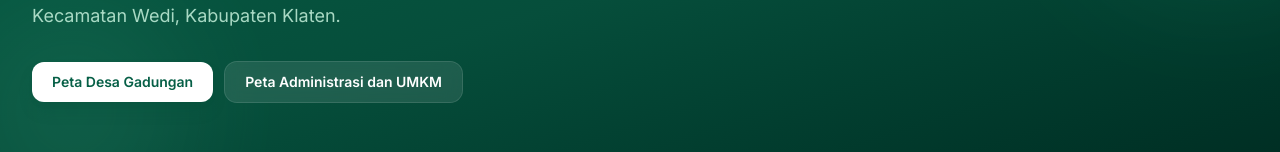
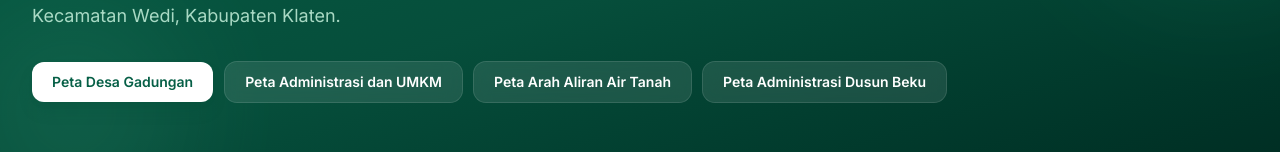
Before and after one commit to Gusti-Rama/desagadungan, a Next.js app: page /peta in a window 1280 px wide. Shown: the part 283-435 px from the top of the page. Built offline with nearby package versions, Linux system fonts and the light colour scheme.

Commit message:
penambahan peta

```diff
--- a/src/app/(site)/peta/page.tsx
+++ b/src/app/(site)/peta/page.tsx
@@ -6,6 +6,8 @@ import ScrollReveal from "@/components/ScrollReveal";
 const tabs = [
   { id: "desa", label: "Peta Desa Gadungan" },
   { id: "administrasiumkm", label: "Peta Administrasi dan UMKM" },
+  { id: "arahaliranairtanah", label: "Peta Arah Aliran Air Tanah" },
+  { id: "administrasidusunbeku", label: "Peta Administrasi Dusun Beku" },
 ] as const;
 
 type TabId = (typeof tabs)[number]["id"];
@@ -126,6 +128,56 @@ export default function PetaPage() {
               </div>
             </ScrollReveal>
           )}
+
+          {/* Peta Arah Aliran Air Tanah — PDF Embed */}
+          {activeTab === "arahaliranairtanah" && (
+            <ScrollReveal variant="fade" key="arahaliranairtanah">
+              <div className="overflow-hidden rounded-2xl bg-white shadow-lg ring-1 ring-gray-200/60">
+                <div className="border-b border-gray-100 bg-white px-6 py-4">
+                  <div className="flex items-center gap-3">
+                    <div className="flex h-10 w-10 items-center justify-center rounded-xl bg-blue-50 text-blue-600">
+                      <svg xmlns="http://www.w3.org/2000/svg" viewBox="0 0 24 24" fill="currentColor" className="h-5 w-5">
+                        <path fillRule="evenodd" d="M8.161 2.58a1.875 1.875 0 0 1 1.678 0l4.993 2.498c.106.052.23.052.336 0l3.869-1.935A1.875 1.875 0 0 1 21.75 4.82v12.485c0 .71-.401 1.36-1.037 1.677l-4.875 2.437a1.875 1.875 0 0 1-1.676 0l-4.994-2.497a.375.375 0 0 0-.336 0l-3.868 1.935A1.875 1.875 0 0 1 2.25 19.18V6.695c0-.71.401-1.36 1.036-1.677l4.875-2.437ZM9 6a.75.75 0 0 1 .75.75V15a.75.75 0 0 1-1.5 0V6.75A.75.75 0 0 1 9 6Zm6.75 3a.75.75 0 0 0-1.5 0v8.25a.75.75 0 0 0 1.5 0V9Z" clipRule="evenodd" />
+                      </svg>
+                    </div>
+                    <div>
+                      <h2 className="text-lg font-bold text-gray-900">Peta Arah Aliran Air Tanah</h2>
+                      <p className="text-sm text-gray-500">Peta arah aliran air tanah Desa Gadungan</p>
+                    </div>
+                  </div>
+                </div>
+                {/* PDF Container */}
+                <div className="relative flex h-[650px] w-full flex-col items-center justify-center bg-gray-50 p-0 text-center">
+                  <iframe src="/peta/PETA_ARAH_ALIRAN_AIR_TANAH.pdf" className="absolute inset-0 w-full h-full border-0" title="Peta Arah Aliran Air Tanah Desa Gadungan" />
+                </div>
+              </div>
+            </ScrollReveal>
+          )}
+
+          {/* Peta Administrasi Dusun Beku — PDF Embed */}
+          {activeTab === "administrasidusunbeku" && (
+            <ScrollReveal variant="fade" key="administrasidusunbeku">
+              <div className="overflow-hidden rounded-2xl bg-white shadow-lg ring-1 ring-gray-200/60">
+                <div className="border-b border-gray-100 bg-white px-6 py-4">
+                  <div className="flex items-center gap-3">
+                    <div className="flex h-10 w-10 items-center justify-center rounded-xl bg-purple-50 text-purple-600">
+                      <svg xmlns="http://www.w3.org/2000/svg" viewBox="0 0 24 24" fill="currentColor" className="h-5 w-5">
+                        <path fillRule="evenodd" d="M8.161 2.58a1.875 1.875 0 0 1 1.678 0l4.993 2.498c.106.052.23.052.336 0l3.869-1.935A1.875 1.875 0 0 1 21.75 4.82v12.485c0 .71-.401 1.36-1.037 1.677l-4.875 2.437a1.875 1.875 0 0 1-1.676 0l-4.994-2.497a.375.375 0 0 0-.336 0l-3.868 1.935A1.875 1.875 0 0 1 2.25 19.18V6.695c0-.71.401-1.36 1.036-1.677l4.875-2.437ZM9 6a.75.75 0 0 1 .75.75V15a.75.75 0 0 1-1.5 0V6.75A.75.75 0 0 1 9 6Zm6.75 3a.75.75 0 0 0-1.5 0v8.25a.75.75 0 0 0 1.5 0V9Z" clipRule="evenodd" />
+                      </svg>
+                    </div>
+                    <div>
+                      <h2 className="text-lg font-bold text-gray-900">Peta Administrasi Dusun Beku</h2>
+                      <p className="text-sm text-gray-500">Batas wilayah administrasi Dusun Beku</p>
+                    </div>
+                  </div>
+                </div>
+                {/* PDF Container */}
+                <div className="relative flex h-[650px] w-full flex-col items-center justify-center bg-gray-50 p-0 text-center">
+                  <iframe src="/peta/Peta_Administrasi_Dusun_Beku.pdf" className="absolute inset-0 w-full h-full border-0" title="Peta Administrasi Dusun Beku" />
+                </div>
+              </div>
+            </ScrollReveal>
+          )}
         </div>
       </section>
     </>
```
Also changed, not shown: 2 other files (tests, documents, lock files or other folders).
